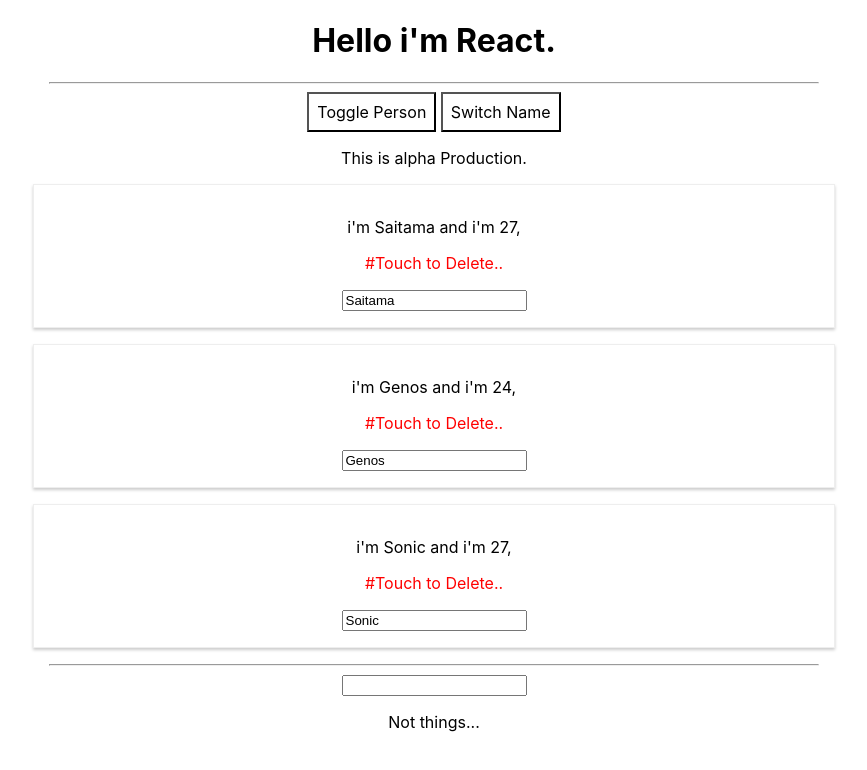
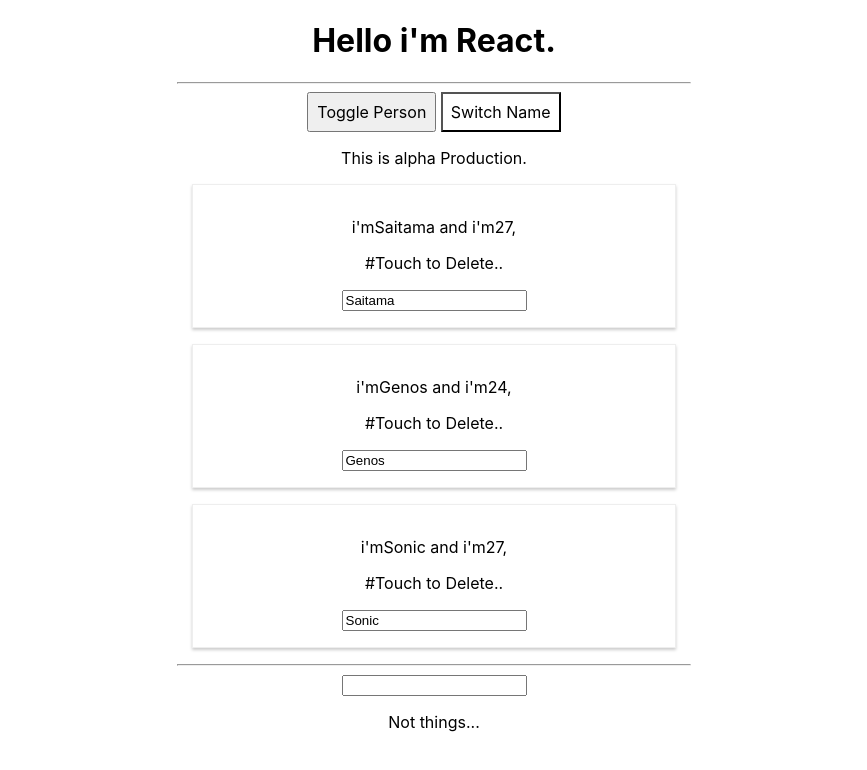
Before and after one commit to phisanurat/react-alpha-, a React (Create React App) app: page / in a window 1280 px wide. Both pictures are taken after a click on the button "Toggle Person". Shown: the top 770 px of the page, without its empty margins (206-1073 px from the left). Built offline with nearby package versions, Linux system fonts and the light colour scheme.

Commit message:
styled-component

```diff
--- a/package.json
+++ b/package.json
@@ -8,7 +8,8 @@
     "@testing-library/user-event": "^7.1.2",
     "react": "^16.13.1",
     "react-dom": "^16.13.1",
-    "react-scripts": "3.4.1"
+    "react-scripts": "3.4.1",
+    "styled-components": "^5.1.1"
   },
   "scripts": {
     "start": "react-scripts start",
--- a/src/App.js
+++ b/src/App.js
@@ -3,6 +3,19 @@ import './App.css';
 import Person from "./Person/Person";
 import Validation from './Validation/Validation'
 import Char from './Char/Char'
+import styled from "styled-components";
+
+const StyledButton = styled.button`
+    background-color: ${props => props.alt ? 'sliver' : 'white'};
+    font: inherit;
+    border: 1x solid blue;
+    padding: 8px;
+    cursor: pointer;
+    &:hover {
+        background-color: ${props => props.alt ? 'gray' : 'black'};
+        color: ${props => props.alt ? 'black' : 'white'};
+    }
+`;
 
 class App extends Component {
     state = {
@@ -65,7 +78,11 @@ class App extends Component {
             font: 'inherit',
             border: '1x solid blue',
             padding: '8px',
-            cursor: 'pointer'
+            cursor: 'pointer',
+            ':hover': {
+                backgroundColor: 'lightgreen',
+                color: 'black'
+            }
         }
         const charList = this.state.userInput.split('').map((ch, index) => {
             return <Char charecter={ch}
@@ -87,6 +104,11 @@ class App extends Component {
                     })}
                 </div>
             )
+            // style.backgroundColor = 'red'
+            // style[':hover'] = {
+            //     backgroundColor: 'salmon',
+            //     color: 'black'
+            // }
         }
 
         const classes = []
@@ -100,17 +122,21 @@ class App extends Component {
         return (
             <div className="App">
                 <h1>Hello i'm React.</h1>
-                <hr style={{width: '60%'}}/>
-                <button style={style}
-                        onClick={this._togglePersonHandler}>Toggle Person
-                </button>
+                <hr style={{width: '40%'}}/>
+                <StyledButton
+                    alt={this.state.showPersons}
+                    onClick={this._togglePersonHandler}>Toggle Person
+                </StyledButton>
                 {' '}
-                <button style={style} onClick={() => this._switchNameHandler("Saitama Rank SSR OnePunchMan")}>Switch
+                <StyledButton  onClick={() => this._switchNameHandler("Saitama Rank SSR OnePunchMan")}>Switch
                     Name
-                </button>
+                </StyledButton>
+                {/*<button style={style} onClick={() => this._switchNameHandler("Saitama Rank SSR OnePunchMan")}>Switch*/}
+                {/*    Name*/}
+                {/*</button>*/}
                 <p className={classes.join(' ')}>This is alpha Production.</p>
                 {persons}
-                <hr style={{width: '60%'}}/>
+                <hr style={{width: '40%'}}/>
                 <input type="text" onChange={this._inputChangedHandler}
                        value={this.state.userInput}
                 />
--- a/src/Person/Person.css
+++ b/src/Person/Person.css
@@ -7,6 +7,9 @@
     text-align: center;
 }
 
-.red{
-    color: red;
+
+@media (min-width: 500px) {
+    .Person{
+        width: 450px;
+    }
 }
--- a/src/Person/Person.js
+++ b/src/Person/Person.js
@@ -1,16 +1,43 @@
 import React from "react";
-import './Person.css'
+// import './Person.css'
+import styled from "styled-components";
+
 
 const person = (props) => {
+
+    const StyleDiv = styled.div`
+    width: 60%;
+    margin: 16px auto;
+    border: 1px solid #eee;
+    box-shadow: 0 2px 3px #ccc;
+    padding: 16px;
+    text-align: center;
+
+    @media (min-width: 500px) {
+        width: 450px;
+    }
+`
     const style = {
-        color: 'red'
+        '@media(min-width: 500px)': {
+            width: '450px'
+        }
     }
 
+
     return (
-        <div className="Person">
-            <p onClick={props.click}>i'm {props.name} and i'm {props.age}, {props.children}<p style={style}>#Touch to Delete..</p></p>
+        // <div className="Person" style={style}>
+        <StyleDiv>
+            <p
+                onClick={props.click}> i'm
+                {props.name} and i'm
+                {props.age},{props.children}
+                <p style={style}>
+                    #Touch to Delete..
+                </p>
+            </p>
             <input type="text" onChange={props.changed} value={props.name}/>
-        </div>
+            {/*</div>*/}
+        </StyleDiv>
     );
 }
 
```
Also changed, not shown: 1 other file (tests, documents, lock files or other folders).
